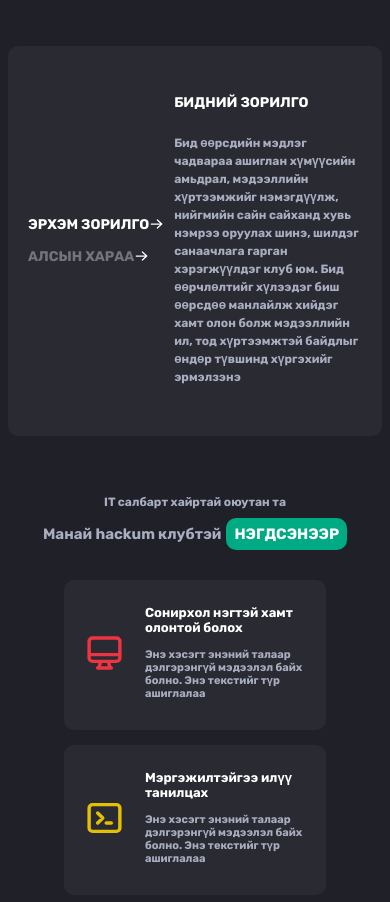
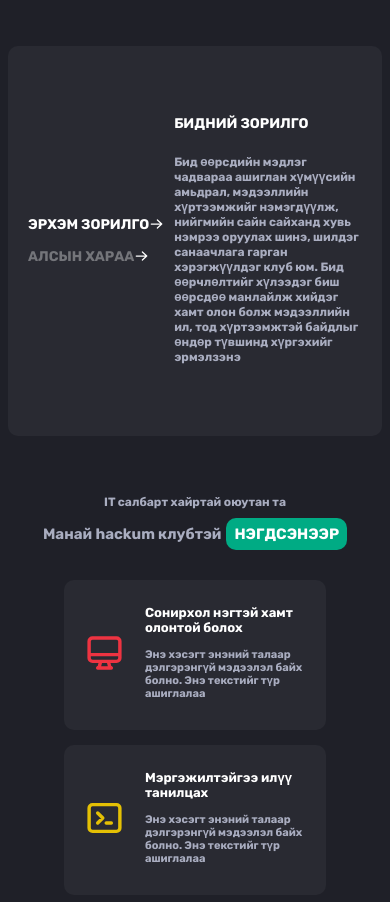
Before and after one commit to hackumclub/join.hackum.club, a Next.js app: page / in a window 390 px wide. Shown: the part 840-1742 px from the top of the page. Built offline with nearby package versions, Linux system fonts and the light colour scheme.

Commit message:
fix: mobile view s8, s9

```diff
--- a/components/Vision/index.js
+++ b/components/Vision/index.js
@@ -64,7 +64,7 @@ function Vision() {
     font-weight: bold;
     color: #a9adc0;
     font-size: 12px;
-    line-height: 18px;
+    line-height: 15px;
     @media (min-width: 758px) {
       font-size: 20px;
       line-height: 32px;
```
